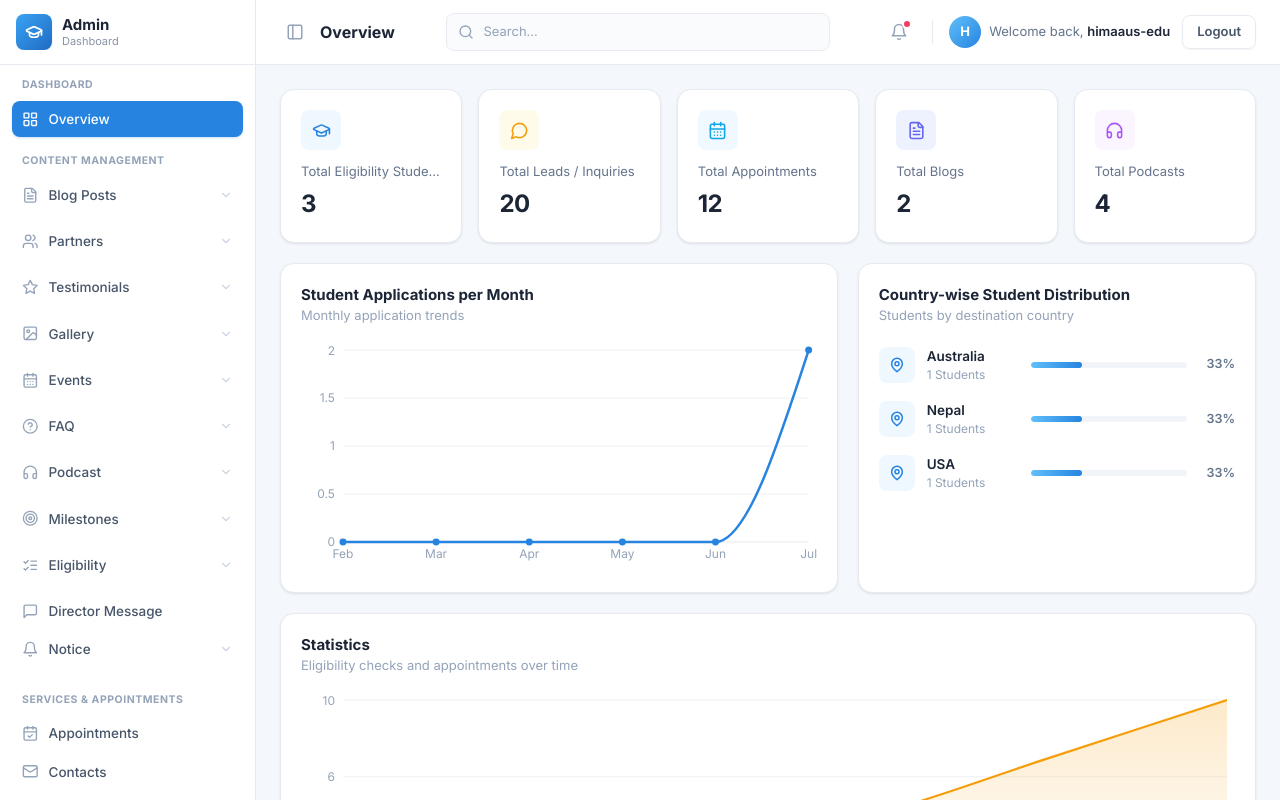
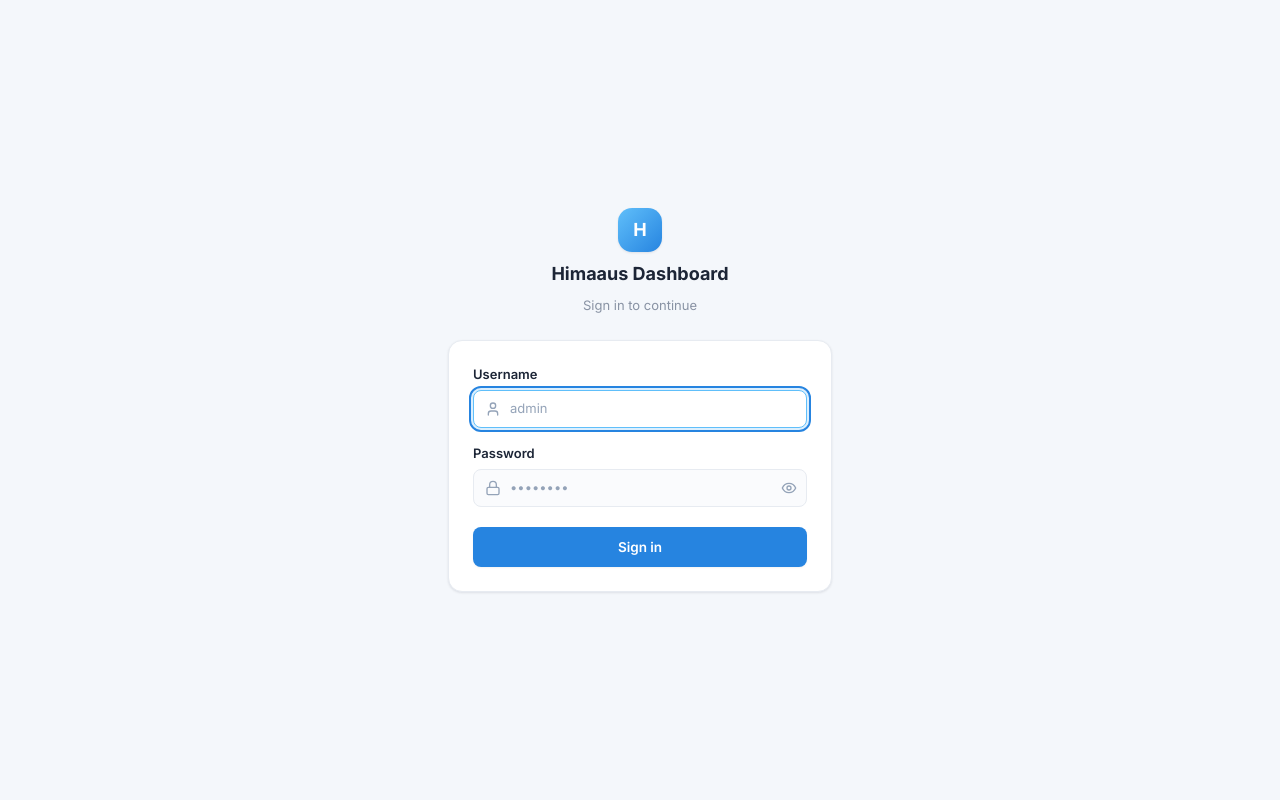
Before and after one commit to nischal1sir/HimaausDash, a React (Vite) app: page / in a window 1280 px wide. Shown: the top 800 px of the page. Built offline with nearby package versions, Linux system fonts and the light colour scheme; the HTML template or start-up script is replaced by a standard one.

Commit message:
authentication

```diff
--- a/src/App.tsx
+++ b/src/App.tsx
@@ -2,15 +2,34 @@ import { useState } from 'react'
 import Sidebar from './components/Sidebar'
 import Topbar from './components/Topbar'
 import StatCard from './components/StatCard'
+import LoginPage from './components/LoginPage'
 import ApplicationsChart from './components/charts/ApplicationsChart'
 import CountryDistribution from './components/charts/CountryDistribution'
 import StatisticsChart from './components/charts/StatisticsChart'
 import { statCards } from './data'
+import { AUTH_STORAGE_KEY } from './authConfig'
 
 export default function App() {
   const [activeLabel, setActiveLabel] = useState('Overview')
   const [mobileSidebarOpen, setMobileSidebarOpen] = useState(false)
   const [collapsed, setCollapsed] = useState(false)
+  const [isAuthenticated, setIsAuthenticated] = useState(
+    () => localStorage.getItem(AUTH_STORAGE_KEY) === 'true'
+  )
+
+  function handleLoginSuccess() {
+    localStorage.setItem(AUTH_STORAGE_KEY, 'true')
+    setIsAuthenticated(true)
+  }
+
+  function handleLogout() {
+    localStorage.removeItem(AUTH_STORAGE_KEY)
+    setIsAuthenticated(false)
+  }
+
+  if (!isAuthenticated) {
+    return <LoginPage onSuccess={handleLoginSuccess} />
+  }
 
   return (
     <div className="flex min-h-screen bg-surface-bg">
@@ -31,6 +50,7 @@ export default function App() {
           userName="himaaus-edu"
           onOpenMobileSidebar={() => setMobileSidebarOpen(true)}
           onToggleCollapse={() => setCollapsed((v) => !v)}
+          onLogout={handleLogout}
         />
 
         <main className="flex-1 space-y-4 px-3.5 py-4 sm:space-y-5 sm:px-6 sm:py-6">
--- a/src/components/Topbar.tsx
+++ b/src/components/Topbar.tsx
@@ -5,9 +5,16 @@ interface TopbarProps {
   userName: string
   onOpenMobileSidebar: () => void
   onToggleCollapse: () => void
+  onLogout: () => void
 }
 
-export default function Topbar({ title, userName, onOpenMobileSidebar, onToggleCollapse }: TopbarProps) {
+export default function Topbar({
+  title,
+  userName,
+  onOpenMobileSidebar,
+  onToggleCollapse,
+  onLogout,
+}: TopbarProps) {
   const initial = userName.charAt(0).toUpperCase()
 
   return (
@@ -65,7 +72,10 @@ export default function Topbar({ title, userName, onOpenMobileSidebar, onToggleC
           </p>
         </div>
 
-        <button className="rounded-lg border border-surface-border px-3 py-1.5 text-[12.5px] font-semibold text-slate-600 shadow-sm transition-colors hover:bg-slate-50 sm:px-3.5 sm:text-[13px]">
+        <button
+          onClick={onLogout}
+          className="rounded-lg border border-surface-border px-3 py-1.5 text-[12.5px] font-semibold text-slate-600 shadow-sm transition-colors hover:bg-slate-50 sm:px-3.5 sm:text-[13px]"
+        >
           Logout
         </button>
       </div>
```
